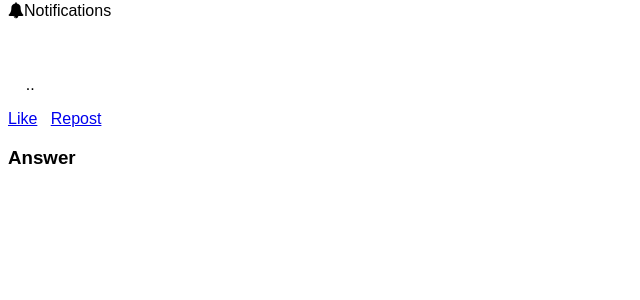
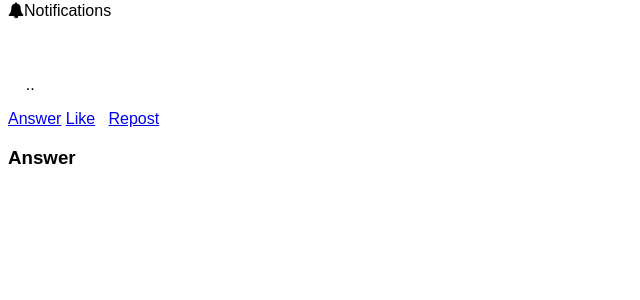
Before and after one commit to EugeniRosh/micro_blogging, a Django app: template src/microblogging/core/presentation/templates/twits_view.html in a window 1280 px wide. Shown: the part 242-542 px from the top of the page, without its empty margins (0-640 px from the left). Run offline with Django 4.2, Linux system fonts and the light colour scheme; the template is opened without the code that fills it, so the values that code supplies are empty.

Commit message:
add create_answer_to_twit url

```diff
--- a/src/microblogging/core/presentation/templates/twits_view.html
+++ b/src/microblogging/core/presentation/templates/twits_view.html
@@ -16,6 +16,7 @@
         #{{ t.tag }}
     {% endfor %}
   </p>
+  <a href='{% url "create_answer_to_twit" twit.id %}'>Answer</a>
   {% if twit.profile == user %}
     &nbsp;
     <a href=''>Edit twit</a>
```
